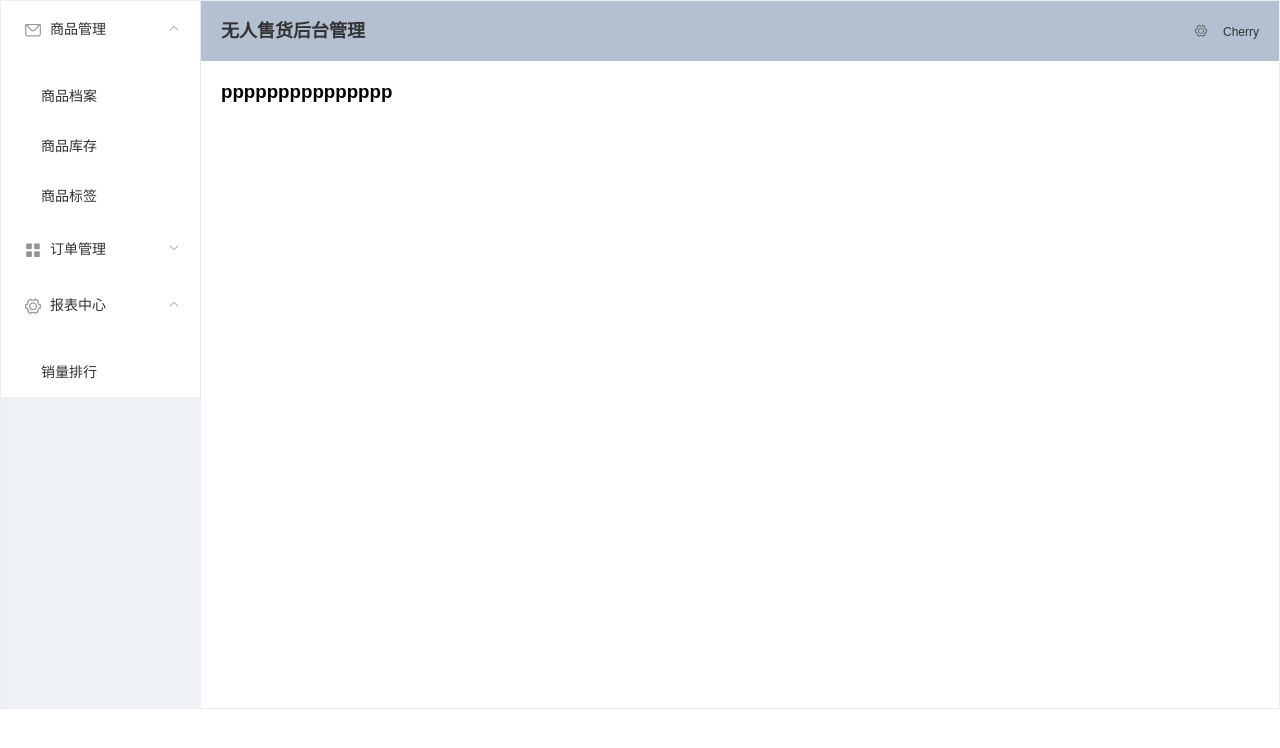
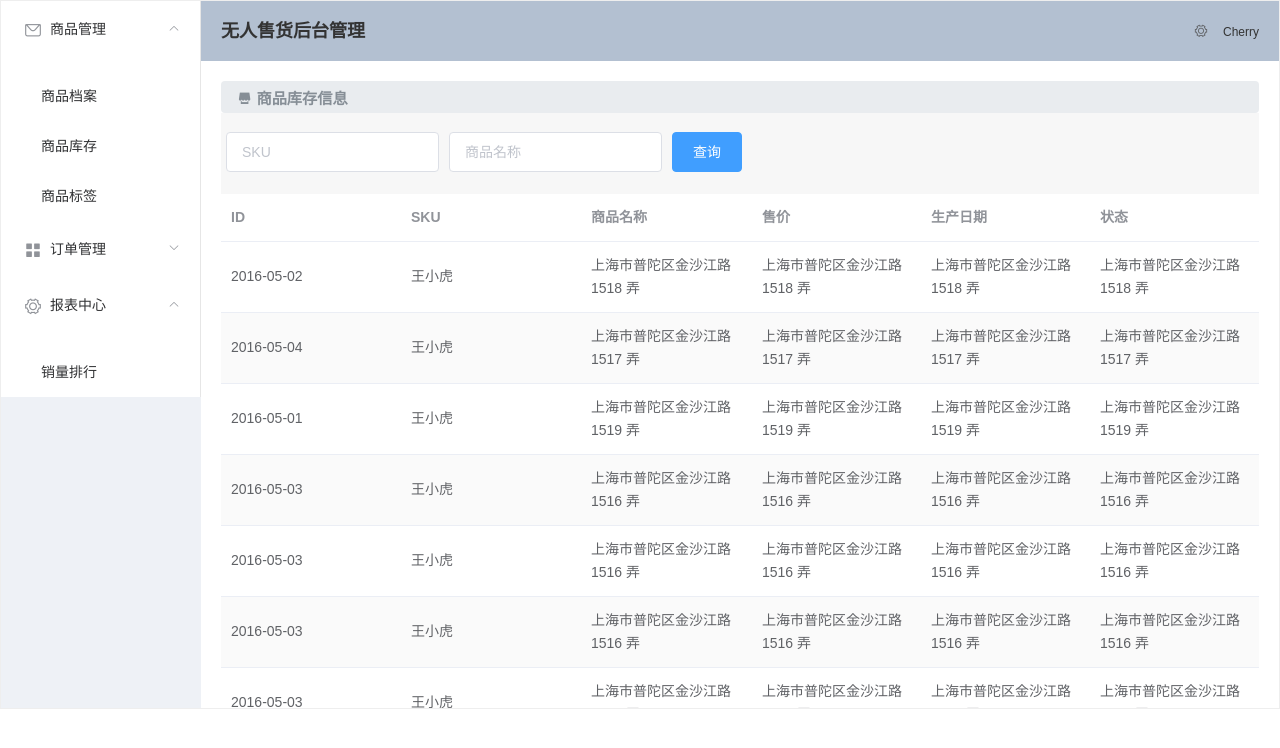
Before and after one commit to cherryling25/shopcenterapp, a Vue app: page /productstock in a window 1280 px wide. Shown: the top 748 px of the page. Built offline with nearby package versions, Linux system fonts and the light colour scheme.

Commit message:
商品管理完成

```diff
--- a/src/components/GoodsManagement/productinfo.vue
+++ b/src/components/GoodsManagement/productinfo.vue
@@ -9,7 +9,7 @@
           </el-form-item>
 
           <el-form-item>
-            <el-input v-model="formInline.user" placeholder="商品名称"></el-input>
+            <el-input v-model="formInline.user1" placeholder="商品名称"></el-input>
           </el-form-item>
 
           <el-form-item>
@@ -165,7 +165,7 @@ export default {
         input8: '4000-5566-08',
         formInline: {
           user: '',
-          region: ''
+          user1: ''
         },
         currentPage1: 4,
         tableData: [{
@@ -282,5 +282,8 @@ label {
   margin-top: 20px;
 }
 
-
+.block{
+  margin-left: 650px;
+  margin-top: 20px;
+}
 </style>
--- a/src/components/GoodsManagement/productlabel.vue
+++ b/src/components/GoodsManagement/productlabel.vue
@@ -1,5 +1,59 @@
 <template>
-    <h1>productlabel</h1>
+    <div class="contains">
+        <el-steps :active="active" finish-status="success" space='280px'>
+        <el-step title="输入SKU"></el-step>
+        <el-step title="选择生产日期">
+
+        </el-step>
+        <el-step title="设置打印个数"></el-step>
+        <el-step title="读取RFID"></el-step>
+        </el-steps>
+
+
+        <el-col :span="3">
+          <el-input v-model="input" placeholder="请输入内容"></el-input>
+        </el-col>
+
+
+        <p style="margin-top: 86px; margin-left: 13px; cursor: pointer;" @click="next">下一步</p>
+
+        <div id="product-label-card">
+          <div>
+              <span class="product-label-price">产品名称：</span>
+          </div>
+          <br/>
+
+          <div class="product-label-div">
+              <span class="product-label-content">生产商：佛山市楷博食品有限公司</span>
+          </div>
+
+          <div class="product-label-div">
+            <span class="product-label-content">食品经营许可证：JY24406060163781</span>
+          </div>
+
+          <div class="product-label-div">
+            <span class="product-label-content">地址：佛山市顺德区乐从镇腾兴路A76-78</span>
+          </div>
+
+          <div class="product-label-div">
+            <span class="product-label-content">拎包加盟热线：4000-5566-08</span>
+          </div>
+
+          <div class="product-label-div">
+            <span class="product-label-content">保质期：48小时</span>
+          </div>
+
+          <div class="product-label-div">
+            <span class="product-label-content">生产日期: </span>
+          </div>
+
+          <div class="product-label-price">
+              <span>售价￥</span>
+          </div>
+        </div>
+
+
+      </div>
 </template>
 
 <script>
@@ -8,3 +62,39 @@ export default {
 
 }
 </script>
+
+<style scoped>
+.contains{
+  margin-top: 20px;
+  margin-left: 33px;
+}
+
+.el-col .el-input {
+  margin-top: 29px;
+}
+
+.product-label-price {
+    padding-left: 15px;
+    padding-top: 5px;
+    height: 50px;
+    font-size: 40px;
+}
+
+.product-label-div {
+    font-size: 20px;
+    padding-left: 15px;
+    padding-top: 10px;
+    height: 40px;
+    width: 100%;
+
+}
+
+#product-label-card{
+  width: 600px;
+  height: 480px;
+  box-shadow: 1px 1px 4px darkgrey;
+  border-bottom: 2px solid #eee;
+  margin-left: 250px;
+  margin-top: 80px;
+}
+</style>
--- a/src/components/GoodsManagement/productstock.vue
+++ b/src/components/GoodsManagement/productstock.vue
@@ -1,10 +1,135 @@
 <template>
-    <h1>ppppppppppppppp</h1>
+    <div class="productstock">
+        <div class="col-xl-12">
+            <h3><i class="el-icon-s-shop"></i> 商品库存信息</h3>
+        </div>
+        <div class="card">
+            <div class="card-header">
+                <el-form :inline="true" :model="formInline" class="demo-form-inline">
+
+                    <el-form-item>
+                        <el-input v-model="formInline.user" placeholder="SKU"></el-input>
+                    </el-form-item>
+
+                    <el-form-item>
+                        <el-input v-model="formInline.user1" placeholder="商品名称"></el-input>
+                    </el-form-item>
+
+                    <el-form-item>
+                        <el-button type="primary" @click="onSubmit">查询</el-button>
+                    </el-form-item>
+                </el-form>
+            </div>
+            <div class="formtable">
+                <el-table :data="tableData" stripe style="width: 100%">
+                <el-table-column prop="date" label="ID" width="180">
+                </el-table-column>
+
+                <el-table-column prop="name" label="SKU" width="180">
+                </el-table-column>
+
+                <el-table-column prop="address" label="商品名称">
+                </el-table-column>
+
+                <el-table-column prop="address" label="售价">
+                </el-table-column>
+
+                <el-table-column prop="address" label="生产日期">
+                </el-table-column>
+
+                <el-table-column prop="address" label="状态">
+                </el-table-column>
+
+                </el-table>
+            </div>
+            <div class="block">
+                <el-pagination @size-change="handleSizeChange" @current-change="handleCurrentChange"
+                    :current-page="currentPage1"
+                    :page-sizes="[100, 200, 300, 400]"
+                    :page-size="100"
+                    layout="total, sizes, prev, pager, next, jumper"
+                    :total="400">
+                </el-pagination>
+            </div>
+        </div>
+    </div>
 </template>
 
 <script>
 export default {
-  name: 'productstock'
+  name: 'productstock',
+  data() {
+      return {
+        formInline: {
+          user: '',
+          user1:''
+        },
+        tableData: [{
+          date: '2016-05-02',
+          name: '王小虎',
+          address: '上海市普陀区金沙江路 1518 弄'
+        }, {
+          date: '2016-05-04',
+          name: '王小虎',
+          address: '上海市普陀区金沙江路 1517 弄'
+        }, {
+          date: '2016-05-01',
+          name: '王小虎',
+          address: '上海市普陀区金沙江路 1519 弄'
+        }, {
+          date: '2016-05-03',
+          name: '王小虎',
+          address: '上海市普陀区金沙江路 1516 弄'
+        }, {
+          date: '2016-05-03',
+          name: '王小虎',
+          address: '上海市普陀区金沙江路 1516 弄'
+         } , {
+          date: '2016-05-03',
+          name: '王小虎',
+          address: '上海市普陀区金沙江路 1516 弄'
+         }, {
+          date: '2016-05-03',
+          name: '王小虎',
+          address: '上海市普陀区金沙江路 1516 弄'
+         }, {
+          date: '2016-05-03',
+          name: '王小虎',
+          address: '上海市普陀区金沙江路 1516 弄'
+         }, {
+          date: '2016-05-03',
+          name: '王小虎',
+          address: '上海市普陀区金沙江路 1516 弄'
+        }]
+      }
+    },
+    methods: {
+      onSubmit() {
+        console.log('submit!');
+      }
+    }
 
 }
 </script>
+
+<style scoped>
+.col-xl-12{
+    background: #e9ecef;
+    color: #868e96;
+    border-radius: 0.25rem;
+    padding: 0.3rem 1rem;
+
+    font-size: 13px;
+}
+.card-header{
+    background-color: rgba(0, 0, 0, 0.03);
+    padding-top: 19px;
+    padding-left: 5px;
+}
+.block{
+  margin-left: 650px;
+  margin-top: 20px;
+}
+
+
+</style>
```
